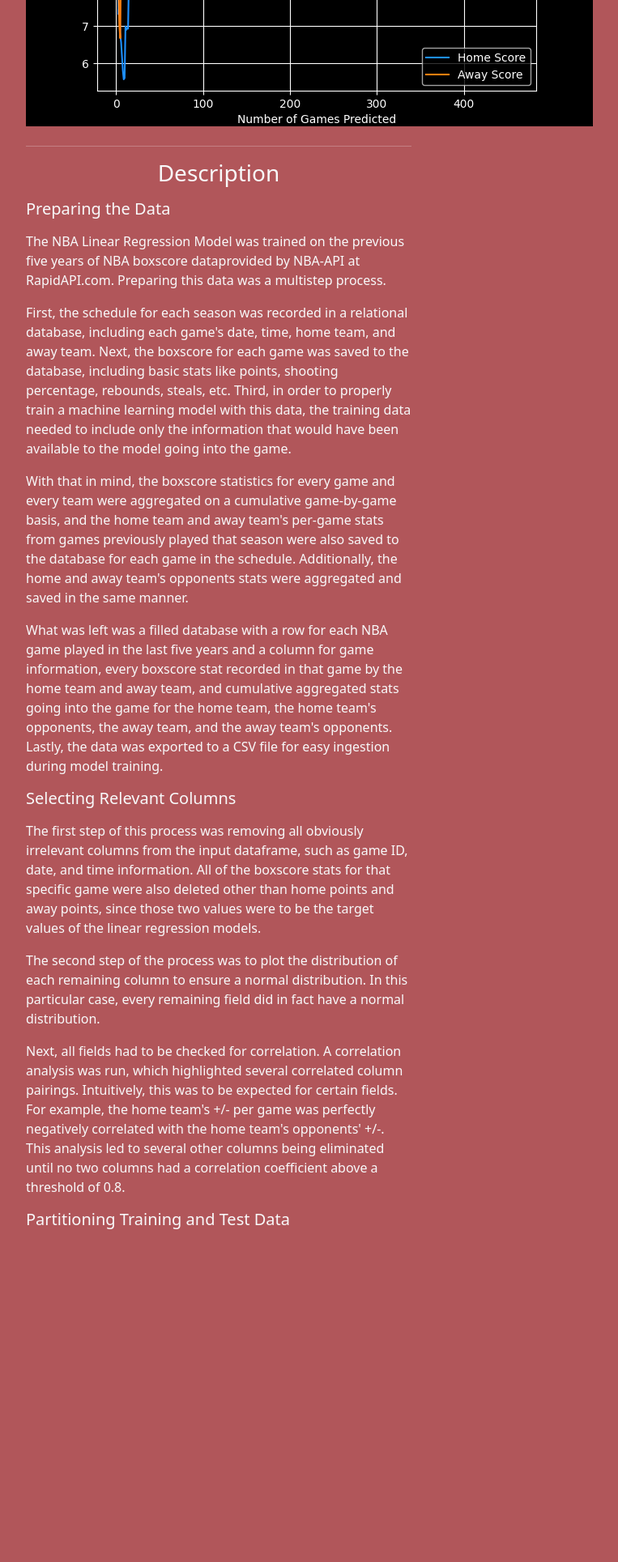
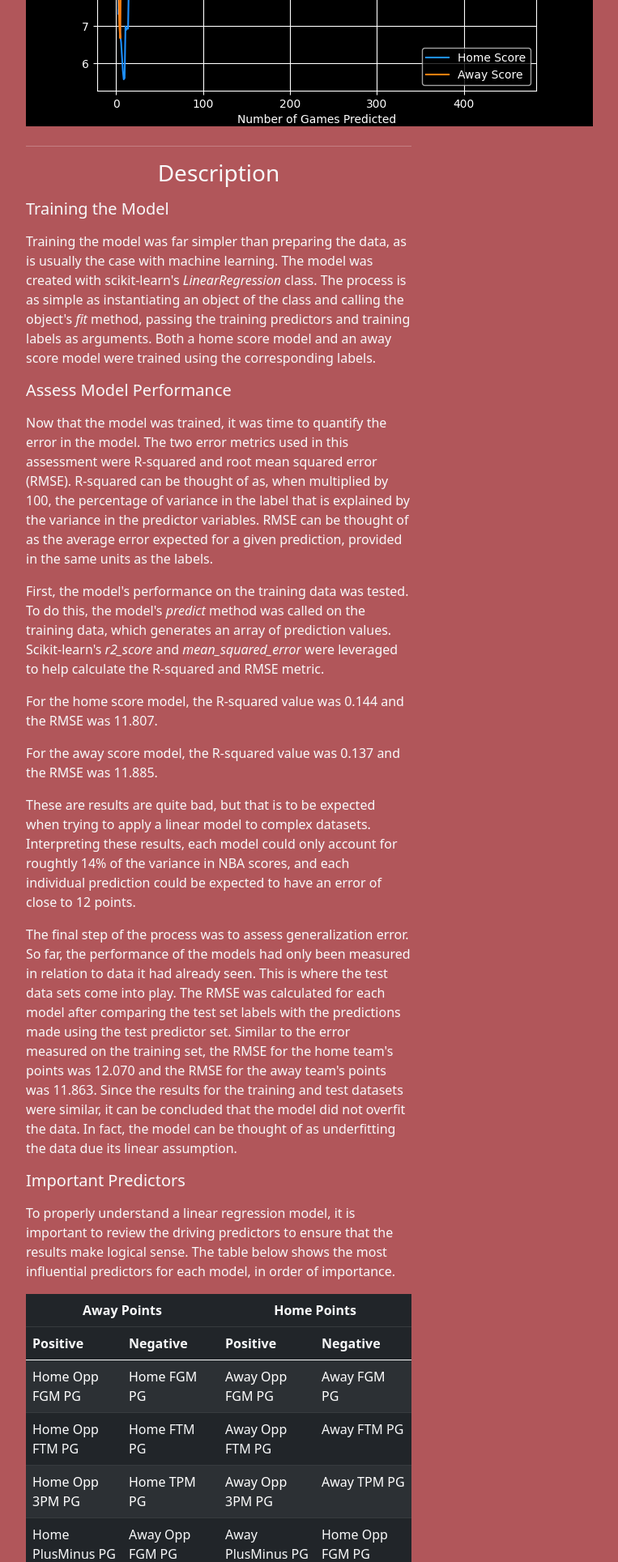
Before and after one commit to david-delgrosso/Sports-Info-App, a Django app: template SportsApp/SportsApp/templates/SportsApp/nba_linreg.html in a window 1280 px wide. Shown: the part 496-2425 px from the top of the page at 81% size, without its empty margins (370-1133 px from the left). Before the commit the page ends 2014 px from the top, so only its background shows below. Run offline with Django 3.2, Linux system fonts and the light colour scheme; the template is opened without the code that fills it, so the values that code supplies are empty; some libraries are stand-ins or nearby versions.

Commit message:
- separated data prep portion of model descriptions to its own html - finished NBA linear regression description - added todo text file

```diff
--- a/SportsApp/SportsApp/templates/SportsApp/nba_linreg.html
+++ b/SportsApp/SportsApp/templates/SportsApp/nba_linreg.html
@@ -95,32 +95,94 @@
         <div class="container">
             <hr class="bg-light">
             <h3 class="text-center text-light mb-3">Description</h3>
-            <h5 class="text-light mb-3">Preparing the Data</h5>
+            {% include '/home/davidm97/Projects/Sports-Info-App/SportsApp/SportsApp/templates/SportsApp/data_prep.html' %}
+            <h5 class="text-light mb-3">Training the Model</h5>
             <p class="text-light mb-3">
-                The NBA Linear Regression Model was trained on the previous five years of NBA boxscore dataprovided by NBA-API at RapidAPI.com. Preparing this data was a multistep process.
+                Training the model was far simpler than preparing the data, as is usually the case with machine learning. The model was created with scikit-learn's <span style="font-style:italic">LinearRegression</span> class. The process is as simple as instantiating an object of the class and calling the object's <span style="font-style:italic">fit</span> method, passing the training predictors and training labels as arguments. Both a home score model and an away score model were trained using the corresponding labels.
+            </p>
+            <h5 class="text-light mb-3">Assess Model Performance</h5>
+            <p class="text-light mb-3">
+                Now that the model was trained, it was time to quantify the error in the model. The two error metrics used in this assessment were R-squared and root mean squared error (RMSE). R-squared can be thought of as, when multiplied by 100, the percentage of variance in the label that is explained by the variance in the predictor variables. RMSE can be thought of as the average error expected for a given prediction, provided in the same units as the labels.
             </p>
             <p class="text-light mb-3">
-                First, the schedule for each season was recorded in a relational database, including each game's date, time, home team, and away team. Next, the boxscore for each game was saved to the database, including basic stats like points, shooting percentage, rebounds, steals, etc. Third, in order to properly train a machine learning model with this data, the training data needed to include only the information that would have been available to the model going into the game.
+                First, the model's performance on the training data was tested. To do this, the model's <span style="font-style:italic">predict</span> method was called on the training data, which generates an array of prediction values. Scikit-learn's <span style="font-style:italic">r2_score</span> and <span style="font-style:italic">mean_squared_error</span> were leveraged to help calculate the R-squared and RMSE metric.
             </p>
             <p class="text-light mb-3">
-                With that in mind, the boxscore statistics for every game and every team were aggregated on a cumulative game-by-game basis, and the home team and away team's per-game stats from games previously played that season were also saved to the database for each game in the schedule. Additionally, the home and away team's opponents stats were aggregated and saved in the same manner.
+                For the home score model, the R-squared value was 0.144 and the RMSE was 11.807.
             </p>
             <p class="text-light mb-3">
-                What was left was a filled database with a row for each NBA game played in the last five years and a column for game information, every boxscore stat recorded in that game by the home team and away team, and cumulative aggregated stats going into the game for the home team, the home team's opponents, the away team, and the away team's opponents. Lastly, the data was exported to a CSV file for easy ingestion during model training.
-            </p>
-            <h5 class="text-light mb-3">Selecting Relevant Columns</h5>
-            <p class="text-light mb-3">
-                The first step of this process was removing all obviously irrelevant columns from the input dataframe, such as game ID, date, and time information. All of the boxscore stats for that specific game were also deleted other than home points and away points, since those two values were to be the target values of the linear regression models.
+                For the away score model, the R-squared value was 0.137 and the RMSE was 11.885.
             </p>
             <p class="text-light mb-3">
-                The second step of the process was to plot the distribution of each remaining column to ensure a normal distribution. In this particular case, every remaining field did in fact have a normal distribution.
+                These are results are quite bad, but that is to be expected when trying to apply a linear model to complex datasets. Interpreting these results, each model could only account for roughtly 14% of the variance in NBA scores, and each individual prediction could be expected to have an error of close to 12 points.
             </p>
             <p class="text-light mb-3">
-                Next, all fields had to be checked for correlation. A correlation analysis was run, which highlighted several correlated column pairings. Intuitively, this was to be expected for certain fields. For example, the home team's +/- per game was perfectly negatively correlated with the home team's opponents' +/-. This analysis led to several other columns being eliminated until no two columns had a correlation coefficient above a threshold of 0.8.
+                The final step of the process was to assess generalization error. So far, the performance of the models had only been measured in relation to data it had already seen. This is where the test data sets come into play. The RMSE was calculated for each model after comparing the test set labels with the predictions made using the test predictor set. Similar to the error measured on the training set, the RMSE for the home team's points was 12.070 and the RMSE for the away team's points was 11.863. Since the results for the training and test datasets were similar, it can be concluded that the model did not overfit the data. In fact, the model can be thought of as underfitting the data due its linear assumption.
             </p>
-            <h5 class="text-light mb-3">Partitioning Training and Test Data</h5>
+            <h5 class="text-light mb-3">Important Predictors</h5>
             <p class="text-light mb-3">
-
+                To properly understand a linear regression model, it is important to review the driving predictors to ensure that the results make logical sense. The table below shows the most influential predictors for each model, in order of importance.
+            </p>
+            <table class="table text-light table-striped table-dark" id="table" data-filter-control="true">
+                <thead>
+                    <tr class="text-center">
+                        <th colspan="2">Away Points</th>
+                        <th colspan="2">Home Points</th>
+                    </tr>
+                    <tr>
+                        <th scope="col" style="width:25%">Positive</th>
+                        <th scope="col" style="width:25%">Negative</th>
+                        <th scope="col" style="width:25%">Positive</th>
+                        <th scope="col" style="width:25%">Negative</th>
+                    </tr>
+                </thead>
+                <tbody>
+                    <tr>
+                        <td>Home Opp FGM PG</td>
+                        <td>Home FGM PG</td>
+                        <td>Away Opp FGM PG</td>
+                        <td>Away FGM PG</td>
+                    </tr>
+                    <tr>
+                        <td>Home Opp FTM PG</td>
+                        <td>Home FTM PG</td>
+                        <td>Away Opp FTM PG</td>
+                        <td>Away FTM PG</td>
+                    </tr>
+                    <tr>
+                        <td>Home Opp 3PM PG</td>
+                        <td>Home TPM PG</td>
+                        <td>Away Opp 3PM PG</td>
+                        <td>Away TPM PG</td>
+                    </tr>
+                    <tr>
+                        <td>Home PlusMinus PG</td>
+                        <td>Away Opp FGM PG</td>
+                        <td>Away PlusMinus PG</td>
+                        <td>Home Opp FGM PG</td>
+                    </tr>
+                    <tr>
+                        <td>Away FGM PG</td>
+                        <td>Away Opp 3PM PG</td>
+                        <td>Home FGM PG</td>
+                        <td>Home Opp 3PM PG</td>
+                    </tr>
+                    <tr>
+                        <td>Away TPM PG</td>
+                        <td>Away Opp FTM PG</td>
+                        <td>Home TPM PG</td>
+                        <td>Home Opp FTM PG</td>
+                    </tr>
+                    <tr>
+                        <td>Away FTM PG</td>
+                        <td>Away Opp PlusMinus PG</td>
+                        <td>Home FTM PG</td>
+                        <td>Home Opp PlusMinus PG</td>
+                    </tr>
+                </tbody>
+            </table>
+            <p class="text-light mb-3">
+                The predictors shown in the table above make logical sense. Teams tend to have an increase in expected points in a game when they have higher values for field goals, three pointers, and free throws per game. An interesting observation is that teams also can expect more points when their opponent scores more points. This likely lends itself to pace of play and that fact that many of the best offensive players and teams in the NBA do not play the best defense.
             </p>
         </div>
     </section>
```
Also changed, not shown: SportsApp/SportsApp/templates/SportsApp/data_prep.html (added, +60 -0 lines), todo.txt (added, +9 -0 lines).
